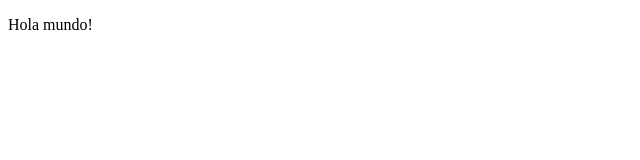
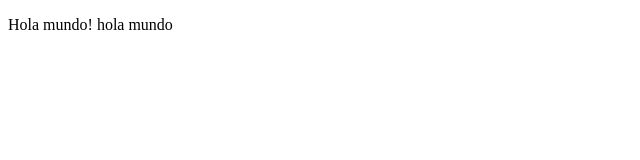
Before and after one commit to jhovs/01_preworks, a plain HTML site: page index.html in a window 1280 px wide. Shown: the full height of the page, 0-640 px from the left. Drawn offline with Linux system fonts and the light colour scheme.

Commit message:
Cambios a gregados a Git

```diff
--- a/index.html
+++ b/index.html
@@ -7,6 +7,6 @@
     <title>Documento 1</title>
 </head>
 <body>
-    <p>Hola mundo!</p>
+    <p>Hola mundo! hola mundo </p>
 </body>
 </html>
```
